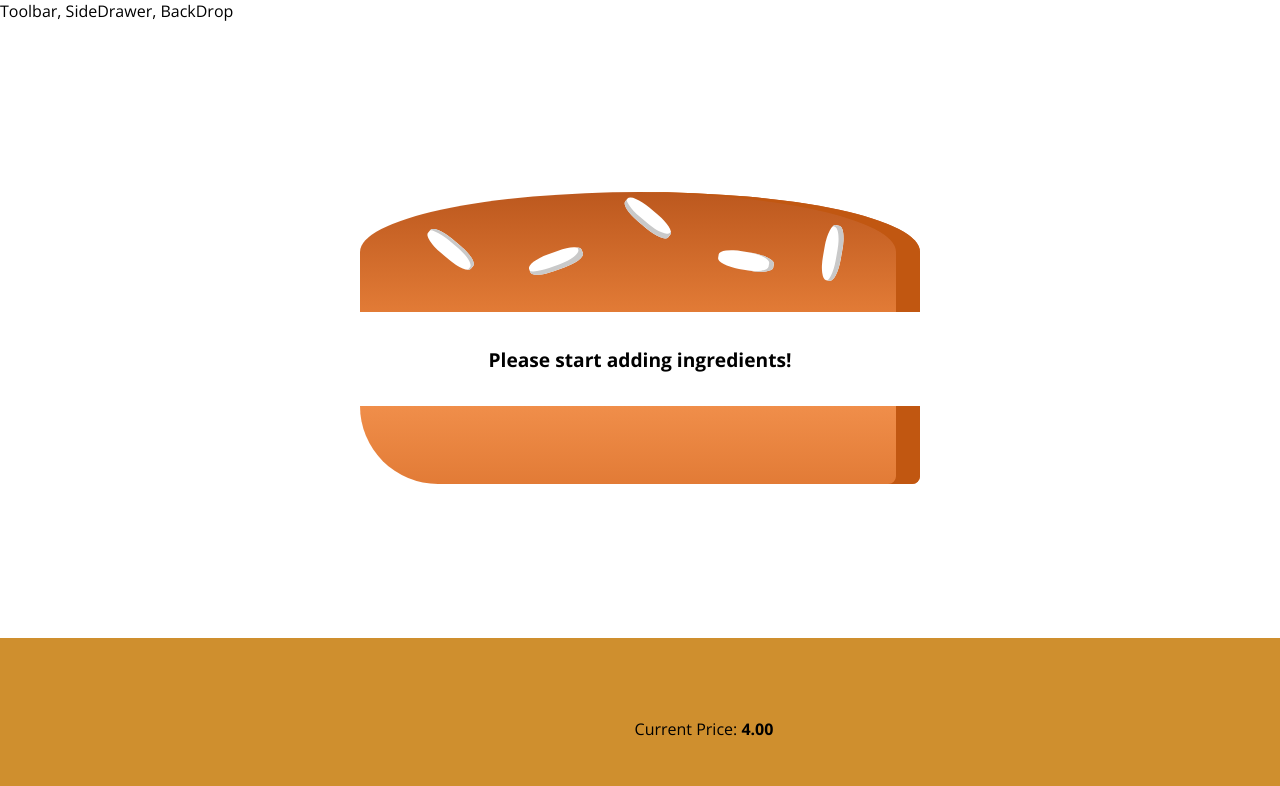
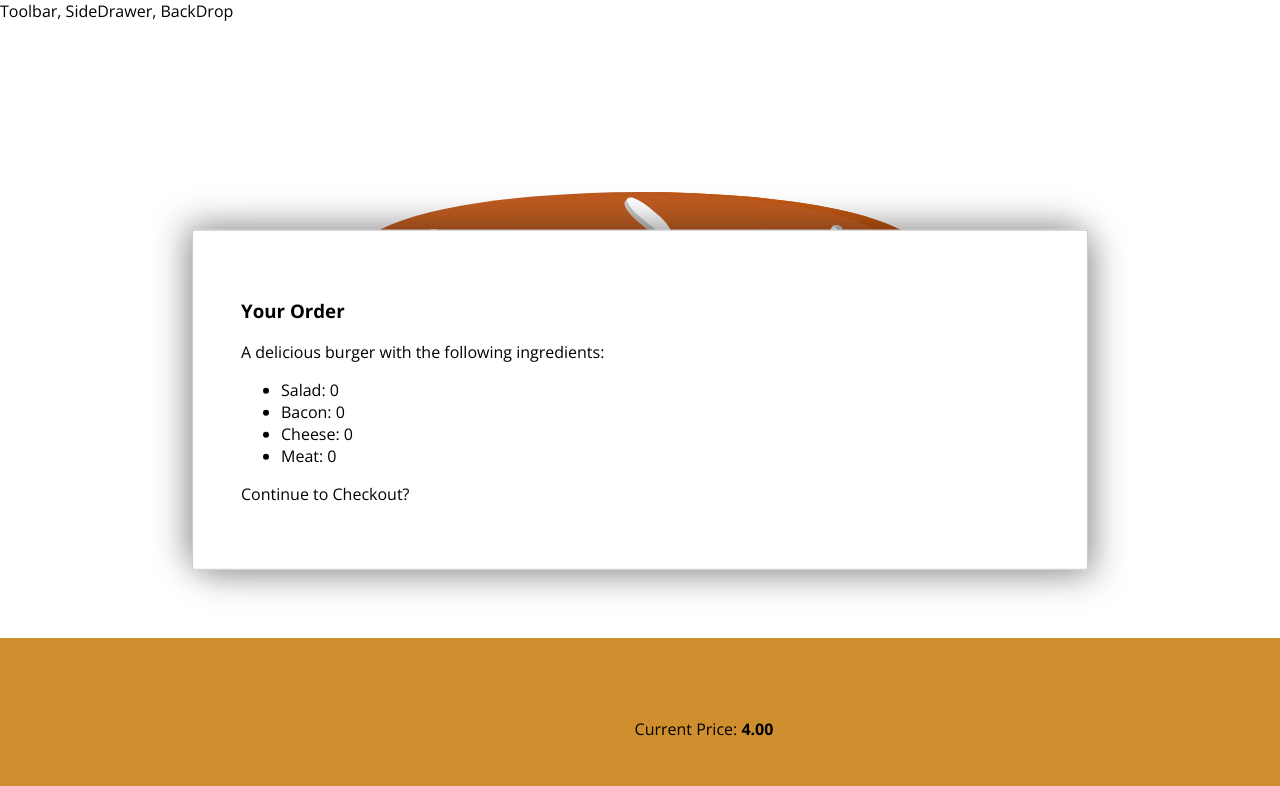
Before and after one commit to juanallo/burger-builder, a React (Create React App) app: page / in a window 1280 px wide. Shown: the top 786 px of the page. Built offline with nearby package versions, Linux system fonts and the light colour scheme.

Commit message:
adding the modal dialog with the summary

```diff
--- /dev/null
+++ b/src/components/Burger/OrderSummary.js
@@ -0,0 +1,24 @@
+import React, {Fragment} from 'react';
+
+const OrderSummary = (props) => {
+
+	const ingredientSummary = Object.keys(props.ingredients)
+		.map(key => {
+			return <li key={key}>
+				<span style={{textTransform: 'capitalize'}}>{key}</span>: {props.ingredients[key]}
+				</li>
+		});
+
+	return (
+		<Fragment>
+			<h3>Your Order</h3>
+			<p>A delicious burger with the following ingredients:</p>
+			<ul>
+				{ingredientSummary}
+			</ul>
+			<p>Continue to Checkout?</p>
+		</Fragment>
+	)
+};
+
+export default OrderSummary;
--- /dev/null
+++ b/src/components/common/Modal/Modal.js
@@ -0,0 +1,10 @@
+import React from 'react';
+import classes from './Modal.module.css';
+
+const Modal = (props) => (
+	<div className={classes.Modal}>
+		{props.children}
+	</div>
+);
+
+export default Modal;
--- /dev/null
+++ b/src/components/common/Modal/Modal.module.css
@@ -0,0 +1,16 @@
+.Modal {
+  position: fixed;
+  z-index: 500;
+  background-color: white;
+  width: 70%;
+  border: .1rem solid #ccc;
+  box-shadow:
+          .5rem .5rem 2rem rgba(0, 0, 0, 0.3),
+          -.5rem -.5rem 2rem rgba(0, 0, 0, 0.3) ;
+  padding: 3rem;
+  left: 50%;
+  top: 50%;
+  transform: translate(-50%, -50%);
+  box-sizing: border-box;
+  transition: all 0.3s ease-out;
+}
--- a/src/containers/BurgerBuilder/BurgerBuilder.js
+++ b/src/containers/BurgerBuilder/BurgerBuilder.js
@@ -1,6 +1,8 @@
 import React, {Component, Fragment} from 'react';
 import Burger from "../../components/Burger/Burger";
 import BuildControls from "../../components/Burger/BuildControls/BuildControls";
+import Modal from "../../components/common/Modal/Modal";
+import OrderSummary from "../../components/Burger/OrderSummary";
 
 const INGREDIENT_PRICES  = {
 	salad: 0.5,
@@ -68,6 +70,9 @@ class BurgerBuilder extends Component {
 
 		return (
 			<Fragment>
+				<Modal>
+					<OrderSummary ingredients={this.state.ingredients}/>
+				</Modal>
 				<Burger ingredients={this.state.ingredients}/>
 				<BuildControls onAddIngredient={this.handleAddIngredient}
 				               onRemoveIngredient={this.handleRemoveIngredient}
```
Also changed, not shown: src/components/common/Backdrop/Backdrop.js (added).
